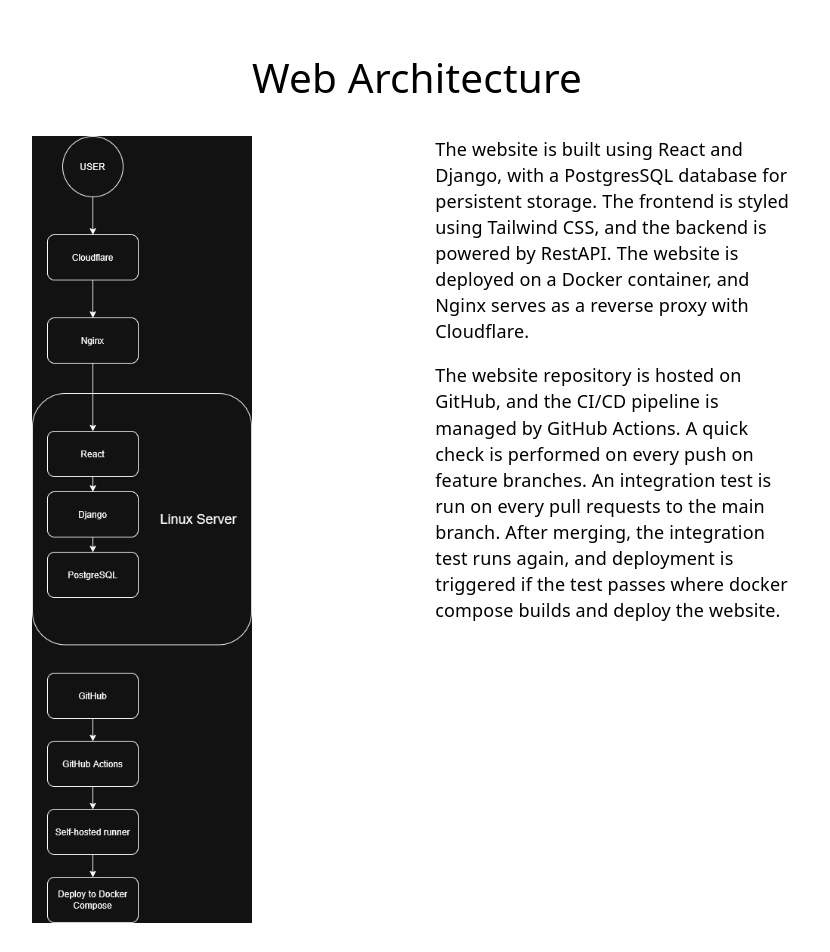
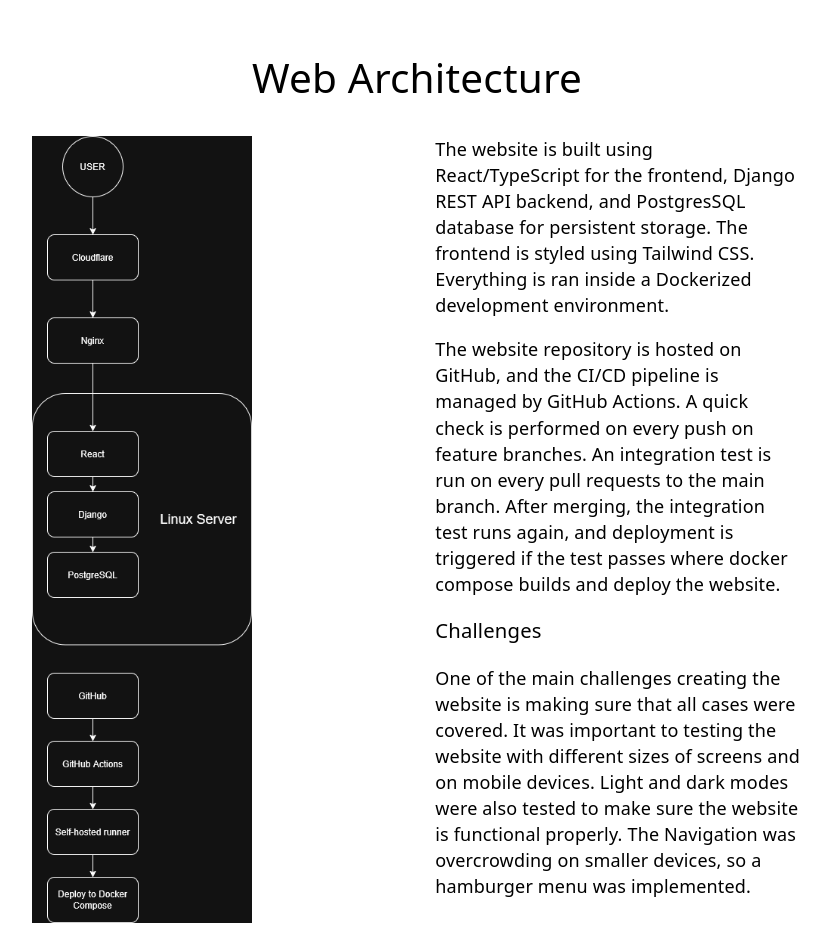
Before and after one commit to VisualRaindrop/visualraindrop-web, a React (Vite) app in the folder frontend/: page /project in a window 1280 px wide. Shown: the part 3380-4332 px from the top of the page, without its empty margins (223-1053 px from the left). Built offline with nearby package versions, Linux system fonts and the light colour scheme; no server answers.

Commit message:
Update web architecture section

```diff
--- a/frontend/src/sections/Full_Stack_Website/Web_Architecture.tsx
+++ b/frontend/src/sections/Full_Stack_Website/Web_Architecture.tsx
@@ -2,13 +2,13 @@
     return (
         <section id={'Web_Architecture'} className={'scroll-mt-28 py-20 md:py-28'}>
             <h2 className={'text-2xl md:text-3xl xl:text-4xl 2xl:text-5xl text-center pb-8'}>Web Architecture</h2>
-            <div className={'flex flex-row justify-evenly items-left gap-4 w-full'}>
+            <div className={'flex flex-row justify-evenly items-start gap-4 w-full'}>
                 <img src={'/website-architecture.png'} alt={'website architecture'} className={'w-1/4 md:w-1/5'}/>
-                <div className={'flex flex-col justify-start items-left gap-4 w-1/2 md:w-1/3'}>
+                <div className={'flex flex-col justify-start items-start gap-4 w-1/2 md:w-1/3'}>
                     <p>
-                        The website is built using React and Django, with a PostgresSQL database for persistent storage.
-                        The frontend is styled using Tailwind CSS, and the backend is powered by RestAPI. The website is
-                        deployed on a Docker container, and Nginx serves as a reverse proxy with Cloudflare.
+                        The website is built using React/TypeScript for the frontend, Django REST API backend,
+                        and PostgresSQL database for persistent storage. The frontend is styled using Tailwind CSS.
+                        Everything is ran inside a Dockerized development environment.
                     </p>
                     <p>
                         The website repository is hosted on GitHub, and the CI/CD pipeline is managed by GitHub Actions.
@@ -16,6 +16,13 @@
                         every pull requests to the main branch. After merging, the integration test runs again, and deployment
                         is triggered if the test passes where docker compose builds and deploy the website.
                     </p>
+                    <h3 className={'text-xl md:text-lg'}>Challenges</h3>
+                    <p>
+                        One of the main challenges creating the website is making sure that all cases were covered.
+                        It was important to testing the website with different sizes of screens and on mobile devices.
+                        Light and dark modes were also tested to make sure the website is functional properly.
+                        The Navigation was overcrowding on smaller devices, so a hamburger menu was implemented.
+                    </p>
                 </div>
             </div>
         </section>
```
